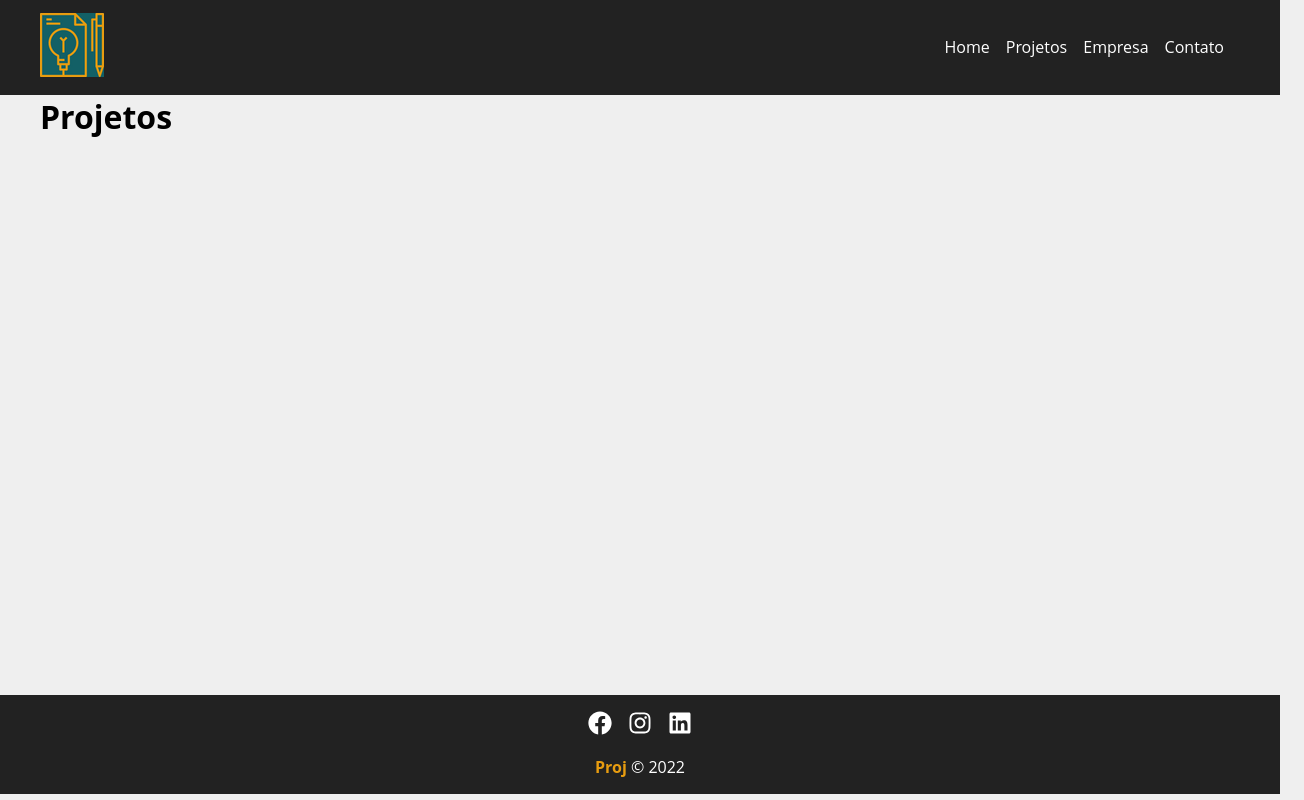
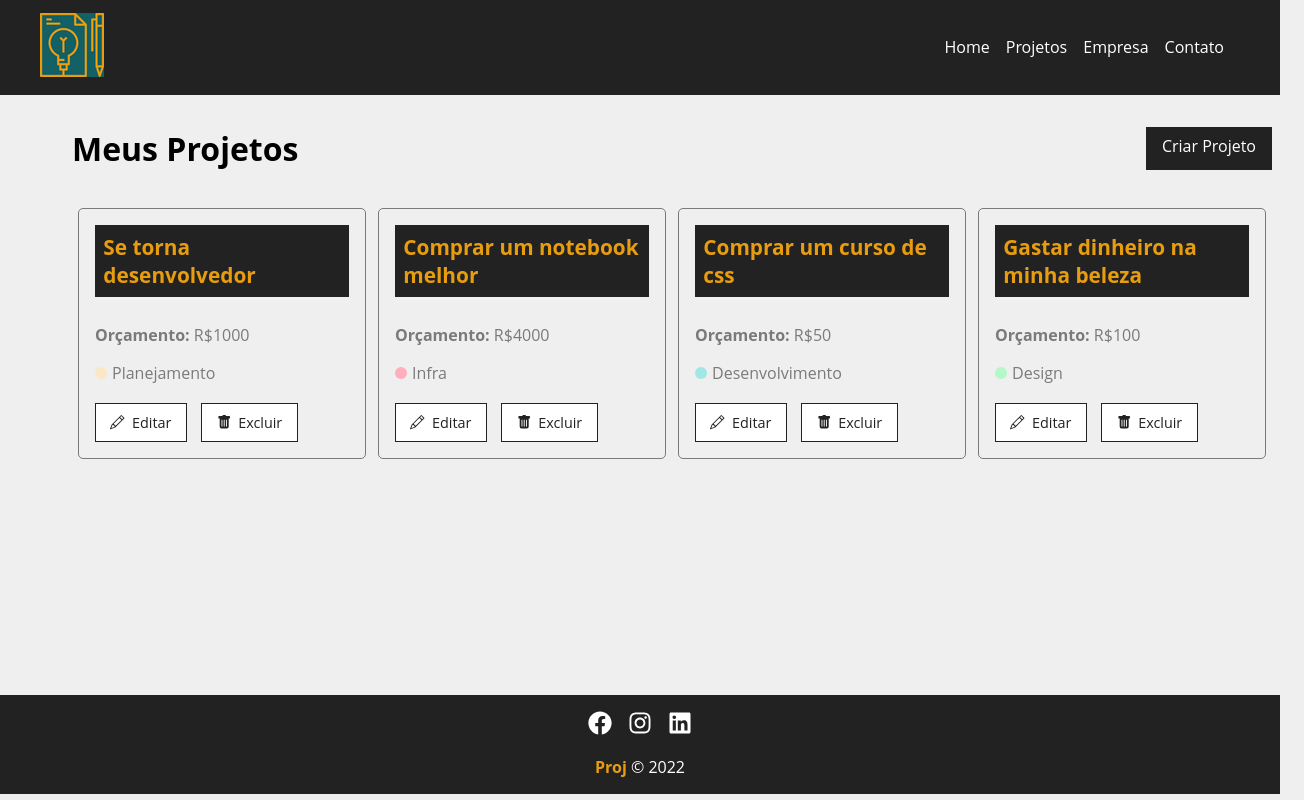
Before and after one commit to GabrielCarvalho1997/Proj, a React (Create React App) app: page /projects in a window 1280 px wide. Shown: the whole page, 1304 px wide, since content can reach past the window. Built offline with nearby package versions, Linux system fonts and the light colour scheme; data requests are answered from the project's data file.

Commit message:
Implante de funcionalidades
Foi implantado as seguintes funcionalidades:
- Resgate dos projetos no banco de dados
- Cards para cada projeto
-Mais algum outros ai que esqueci

```diff
--- a/db.json
+++ b/db.json
@@ -1,5 +1,50 @@
 {
-  "projects": [],
+  "projects": [
+    {
+      "name": "Se torna desenvolvedor",
+      "budget": "1000",
+      "category": {
+        "id": "4",
+        "name": "Planejamento"
+      },
+      "cost": 0,
+      "services": [],
+      "id": 2
+    },
+    {
+      "name": "Comprar um notebook melhor",
+      "budget": "4000",
+      "category": {
+        "id": "1",
+        "name": "Infra"
+      },
+      "cost": 0,
+      "services": [],
+      "id": 3
+    },
+    {
+      "name": "Comprar um curso de css",
+      "budget": "50",
+      "category": {
+        "id": "2",
+        "name": "Desenvolvimento"
+      },
+      "cost": 0,
+      "services": [],
+      "id": 4
+    },
+    {
+      "name": "Gastar dinheiro na minha beleza ",
+      "budget": "100",
+      "category": {
+        "id": "3",
+        "name": "Design"
+      },
+      "cost": 0,
+      "services": [],
+      "id": 5
+    }
+  ],
   "categories": [
     {
       "id": 1,
--- /dev/null
+++ b/src/components/layout/Message.js
@@ -0,0 +1,35 @@
+import { useState, useEffect } from 'react'
+
+import styles from './Message.module.css'
+
+function Message({ type, msg }) { //Configura a mensagem com base no seu tipo e na seu conteúdo
+
+    const [visible, setVisible] = useState(false)
+
+    useEffect(() => {
+        if (!msg) {
+            setVisible(false)
+            return
+        }
+
+        setVisible(true)
+
+        const timer = setTimeout(() => {
+            setVisible(false)
+        }, 3000)
+
+        return
+
+        // return () => clearTimeout(timer) //Talvez essa função não precise ser executada
+
+    }, [msg])
+
+    return (<>
+        {visible && (
+            <div className={`${styles.message} ${styles[type]}`}>{msg}</div>
+        )}
+    </>)
+
+}
+
+export default Message
--- /dev/null
+++ b/src/components/layout/Message.module.css
@@ -0,0 +1,21 @@
+.message {
+    width: 100%;
+    padding: 1em;
+    border: 1px solid black;
+    margin: 0 auto;
+    text-align: center;
+    margin-bottom: 2em;
+    border-radius: 5px;
+}
+
+.success {
+    color: #155724;
+    background-color: #D4EDDA ;
+    border-color: #c3e6cb;
+}
+
+.error {
+    color: #721c24;
+    background-color: #f8d7DA ;
+    border-color: #f5c6cb;
+}
--- a/src/components/pages/NewProject.js
+++ b/src/components/pages/NewProject.js
@@ -5,7 +5,7 @@
 
 function NewProject() {
 
-    const navigate = useNavigate()
+    const navigate = useNavigate() //Usado para redirecionar para outra página
 
     function createPost(project) {
 
@@ -24,7 +24,7 @@
             .then((data) => {
                 console.log(data)
                 //redirect
-                navigate('/projects', { message: 'Projeto criado com sucesso! ' })
+                navigate('/projects', { state: { message: 'Projeto criado com sucesso!' } })
             })
             .catch(err => console.log(err))
 
--- a/src/components/pages/Projects.js
+++ b/src/components/pages/Projects.js
@@ -1,5 +1,59 @@
-function Projects () {
-    return <h1>Projetos</h1>
+import { useLocation } from "react-router-dom"
+import { useState, useEffect } from "react"
+
+import Message from "../layout/Message"
+import Container from '../layout/Container'
+import LinkButton from '../layout/LinkButton'
+import ProjectCard from "../project/ProjectCard"
+
+import styles from './Projects.module.css'
+
+function Projects() {
+
+    const [projects, setProjects] = useState([])
+
+    const location = useLocation()
+    let message = ''
+    if (location.state) {
+        message = location.state.message
+    }
+
+    useEffect(() => {
+
+        fetch('http://localhost:5000/projects', {
+            method: 'GET',
+            headers: {
+                'Content-Type': 'application/json',
+            },
+        })
+            .then(resp => resp.json())
+            .then(data => {
+                setProjects(data)
+            })
+            .catch(err => console.log(err))
+
+    }, [])
+
+    return (
+        <div className={styles.project_container}>
+            <div className={styles.title_container}>
+                <h1>Meus Projetos</h1>
+                <LinkButton to="/newproject" text="Criar Projeto" />
+            </div>
+            {message && <Message type="success" msg={message} />}
+            <Container customClass="start">
+                {projects.length > 0 && projects.map((project) => (
+                    <ProjectCard
+                        key={project.id}
+                        id={project.id}
+                        name={project.name}
+                        budget={project.budget}
+                        category={project.category.name}
+                    />
+                ))}
+            </Container>
+        </div>
+    )
 }
 
 export default Projects
--- /dev/null
+++ b/src/components/pages/Projects.module.css
@@ -0,0 +1,9 @@
+.project_container {
+    padding: 2em;
+}
+
+.title_container {
+    display: flex;
+    justify-content: space-between;
+    margin-bottom: 2em;
+}
--- /dev/null
+++ b/src/components/project/ProjectCard.js
@@ -0,0 +1,28 @@
+import { Link } from 'react-router-dom'
+import styles from './ProjectCard.module.css'
+
+import { BsPencil, BsFillTrashFill } from 'react-icons/bs'
+
+function ProjectCard({id, name, budget, category, handleRemove}) {
+    return (
+        <div className={styles.project_card}>
+            <h4>{name}</h4>
+            <p>
+                <span>Orçamento:</span> R${budget}
+            </p>
+            <p className={styles.category_text}>
+                <span className={`${styles[category.toLowerCase()]}`}></span> {category}
+            </p>
+            <div className={styles.project_card_actions}>
+                <Link to="/">
+                  <BsPencil /> Editar
+                </Link>
+                <button>
+                    <BsFillTrashFill /> Excluir
+                </button>
+            </div>
+        </div>
+    )
+}
+
+export default ProjectCard
--- /dev/null
+++ b/src/components/project/ProjectCard.module.css
@@ -0,0 +1,93 @@
+/* Estilizando o card do projeto */
+
+.project_card {
+    padding: 1em;
+    border: 1px solid #7a7a7a;
+    border-radius: 5px;
+    width: 24%;
+    margin: 0.5%
+}
+
+.project_card h4 {
+    background-color: #222;
+    color: #e89d10;
+    padding: .4em;
+    margin-bottom: 1.3em;
+    font-size: 1.3em;
+}
+
+.project_card p {
+    color: #7a7a7a;
+    margin-bottom: 1em;
+}
+
+.project_card p span {
+    font-weight: bold;
+}
+
+/* Estilizando somente a categoria dentro do card */
+
+.category_text {
+    display: flex;
+    align-items: center;
+}
+
+.category_text span {
+    display: block;
+    width: 12px;
+    height: 12px;
+    border-radius: 50%;
+    background-color: #ccc;
+    margin-right: 5px;
+}
+
+.category_text .infra {
+    background-color: #ffaebc;
+}
+
+.category_text .desenvolvimento {
+    background-color: #a0e7e5;
+}
+
+.category_text .design {
+    background-color: #b4f8c8;
+}
+
+.category_text .planejamento {
+    background-color: #fbe7c6;
+}
+
+/* Estilizando as ações Editar/Apagar */
+
+.project_card_actions {
+    margin-top: 1.2em;
+    display: flex;
+    align-items: center;
+}
+
+.project_card_actions a,
+.project_card_actions button {
+    text-decoration: none;
+    border: none;
+    background-color: #fff;
+    color: #222;
+    font-size: .9em;
+    padding: .6em 1em;
+    margin-right: 1em;
+    cursor: pointer;
+    border: 1px solid #222;
+    display: flex;
+    align-items: center;
+    justify-content: center;
+    transition: 0.3s;
+}
+
+.project_card_actions svg {
+    margin-right: .5em;
+}
+
+.project_card_actions a:hover,
+.project_card_actions button:hover {
+    background-color: #222;
+    color: #e89d10;
+}
--- a/src/components/project/ProjectForm.js
+++ b/src/components/project/ProjectForm.js
@@ -25,7 +25,6 @@
 
     const submit = (e) => {
         e.preventDefault()
-        // console.log(project)
         handleSubmit(project)
     }
 
```
